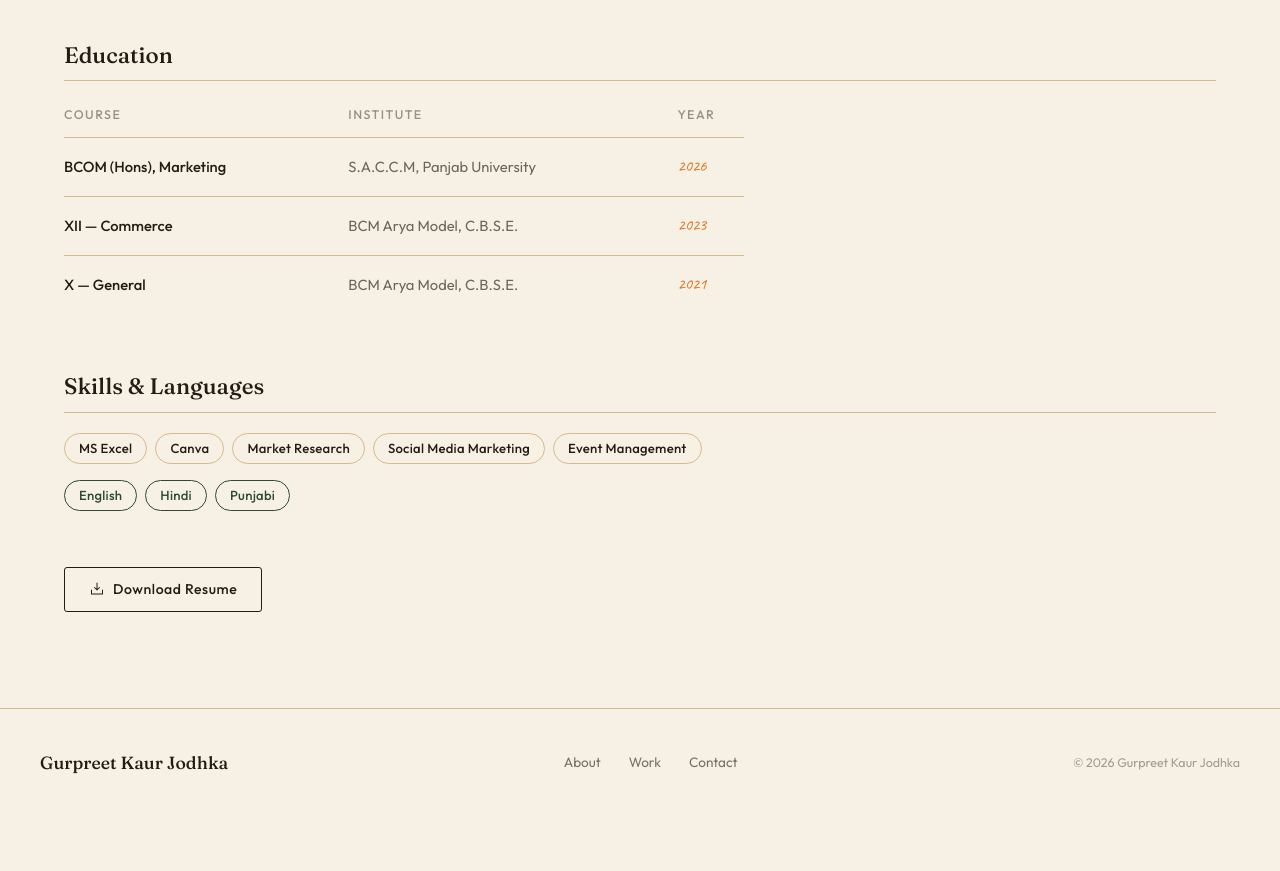
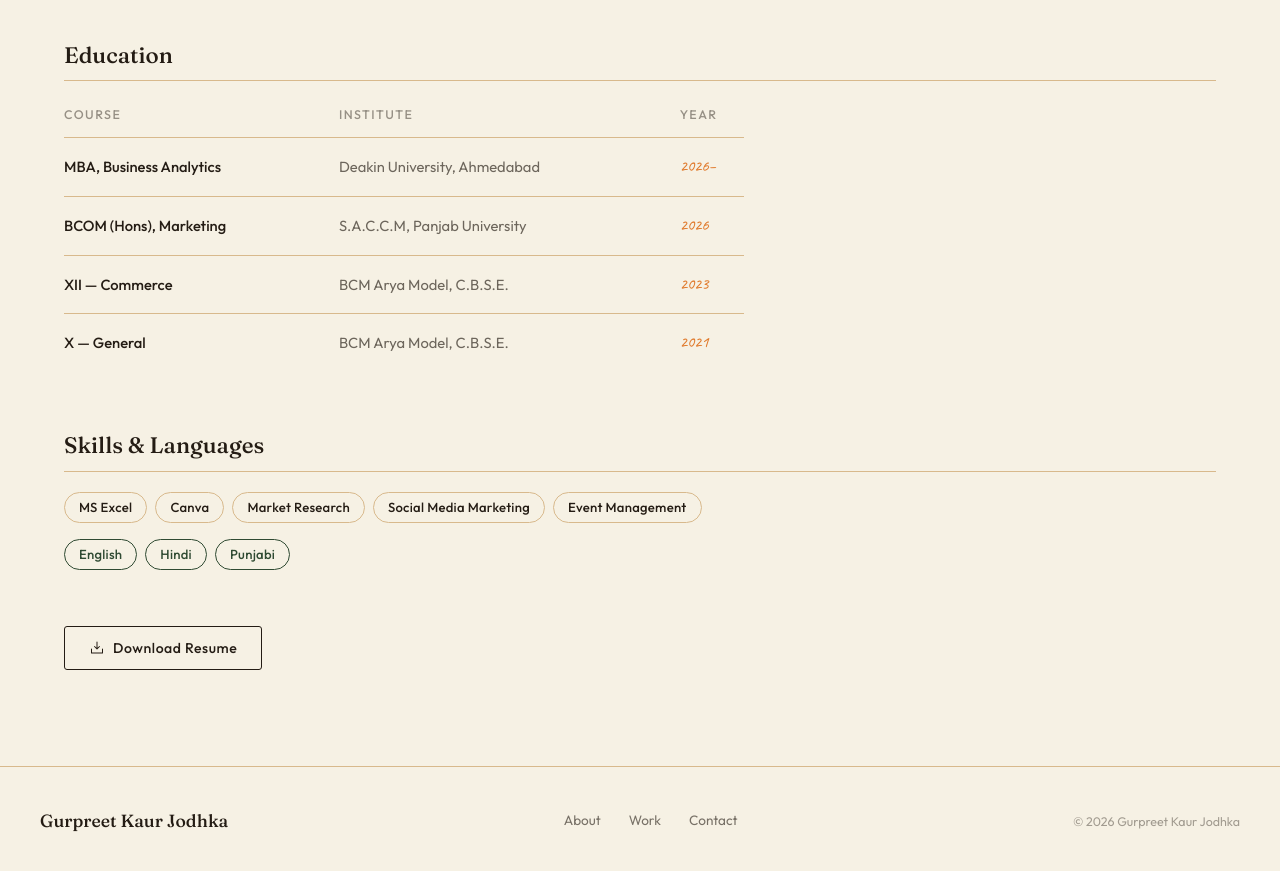
Before and after one commit to varneet-s/gurpreet-portfolio, a Next.js app: page /about in a window 1280 px wide. Shown: the part 800-1671 px from the top of the page. Before the commit the page ends 1617 px from the top, so only its background shows below. Built offline with nearby package versions, Linux system fonts and the light colour scheme.

Commit message:
feat: add MBA Business Analytics to education table

```diff
--- a/app/about/page.tsx
+++ b/app/about/page.tsx
@@ -6,6 +6,7 @@ import ScrollFadeUp from "@/components/ScrollFadeUp";
 import { DownloadSimple } from "@phosphor-icons/react";
 
 const education = [
+  { course: "MBA, Business Analytics", institute: "Deakin University, Ahmedabad", year: "2026–" },
   { course: "BCOM (Hons), Marketing", institute: "S.A.C.C.M, Panjab University", year: "2026" },
   { course: "XII — Commerce", institute: "BCM Arya Model, C.B.S.E.", year: "2023" },
   { course: "X — General", institute: "BCM Arya Model, C.B.S.E.", year: "2021" },
```
